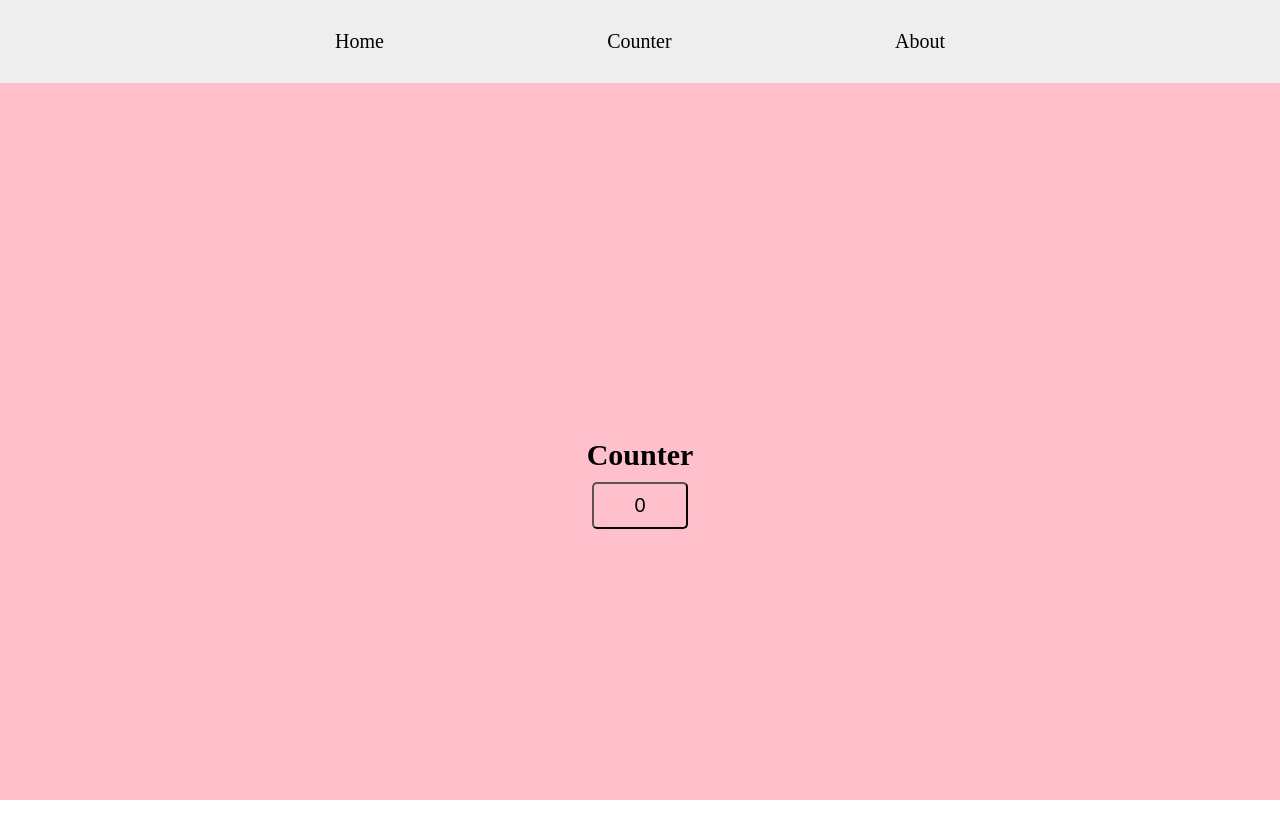
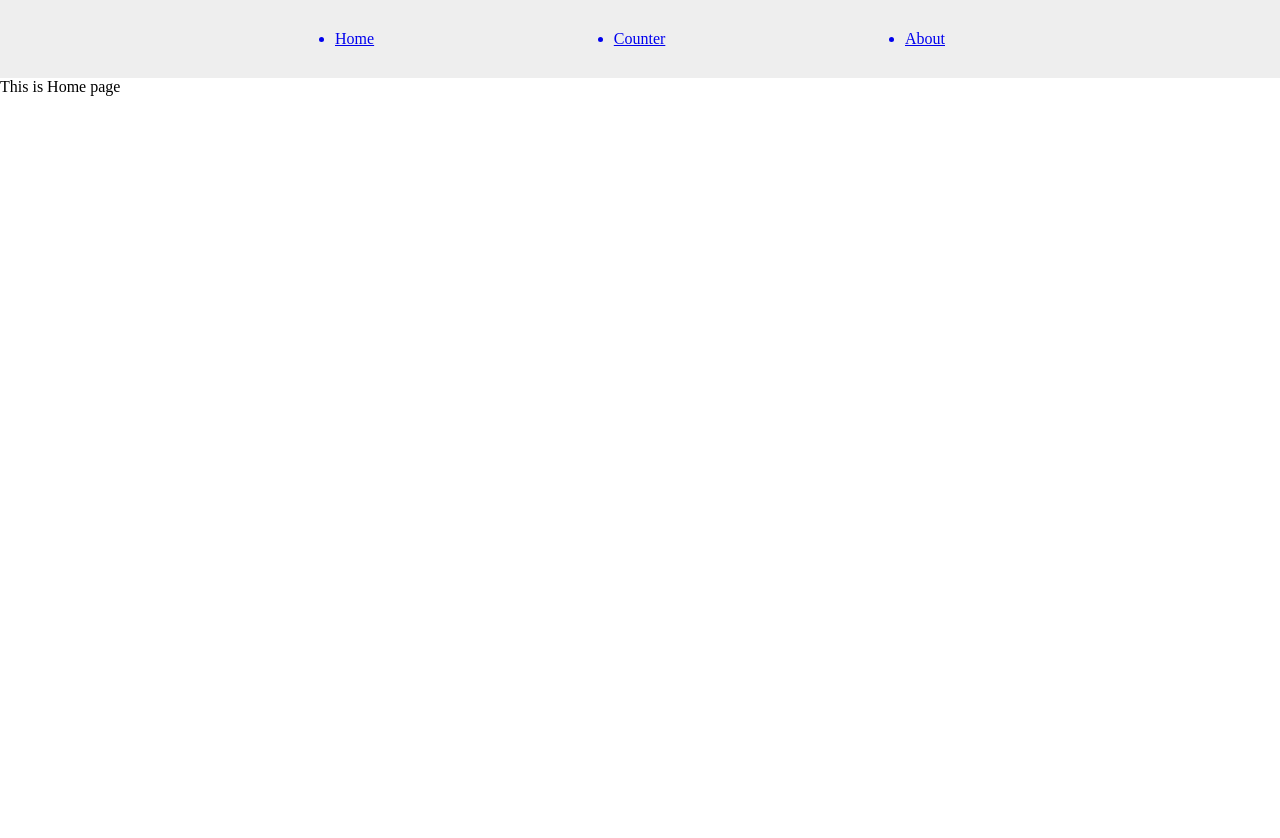
Before and after one commit to kingamal/simple-app, a React (Vite) app: page / in a window 1280 px wide. Shown: the top 838 px of the page. After the commit the page ends 800 px from the top, so only its background shows below. Built offline with nearby package versions, Linux system fonts and the light colour scheme.

Commit message:
Use routing

```diff
--- a/src/App.jsx
+++ b/src/App.jsx
@@ -1,15 +1,44 @@
 import './App.css'
 import Header from './components/Header'
 import Counter from './components/Counter'
+import Home from './components/Home'
+import About from './components/About'
+import { Routes, Route } from 'react-router-dom'
+
 
 function App() {
 
   return (
     <>
-      <div className='main'>
-        <Header />
-        <Counter />
-      </div>
+      <Routes>
+        <Route
+          path='/'
+          element={
+            <>
+              <Header />
+              <Home />
+            </>
+          }
+        />
+        <Route
+          path='/counter'
+          element={
+            <>
+              <Header />
+              <Counter />
+            </>
+          }
+        />
+        <Route
+          path='/about'
+          element={
+            <>
+              <Header />
+              <About />
+            </>
+          }
+        />
+      </Routes >
     </>
   )
 }
--- /dev/null
+++ b/src/components/About.jsx
@@ -0,0 +1,9 @@
+function About() {
+    return (
+        <>
+            <p>This is About page</p>
+        </>
+    )
+}
+
+export default About;
--- a/src/components/Counter.jsx
+++ b/src/components/Counter.jsx
@@ -1,11 +1,8 @@
-import { useEffect, useState } from 'react';
+import { useState } from 'react';
 import '../App.css'
 
 function Counter() {
     let count = 0;
-    useEffect(() => {
-        window.alert('I am clicked');
-    })
     const [currentState, updatedState] = useState(count);
     const handleClick = () => {
         updatedState(currentState + 1);
--- a/src/components/Header.jsx
+++ b/src/components/Header.jsx
@@ -1,13 +1,14 @@
-import '../App.css'
+import '../App.css';
+import { Link } from 'react-router-dom';
 
 function Header() {
 
     return (
         <div className="main-header">
             <ul>
-                <li>Home</li>
-                <li>Counter</li>
-                <li>About</li>
+                <Link to='/'><li>Home</li></Link>
+                <Link to='/counter'><li>Counter</li></Link>
+                <Link to='/about'><li>About</li></Link>
             </ul>
         </div>
     );
--- /dev/null
+++ b/src/components/Home.jsx
@@ -0,0 +1,9 @@
+function Home() {
+    return (
+        <>
+            <p>This is Home page</p>
+        </>
+    )
+}
+
+export default Home;
--- a/src/main.jsx
+++ b/src/main.jsx
@@ -2,5 +2,10 @@ import { StrictMode } from 'react'
 import { createRoot } from 'react-dom/client'
 import './index.css'
 import App from './App.jsx'
+import { BrowserRouter } from 'react-router-dom'
 
-createRoot(document.getElementById('root')).render(<App />)
+createRoot(document.getElementById('root')).render(
+  <BrowserRouter>
+    <App />
+  </BrowserRouter>
+)
```
